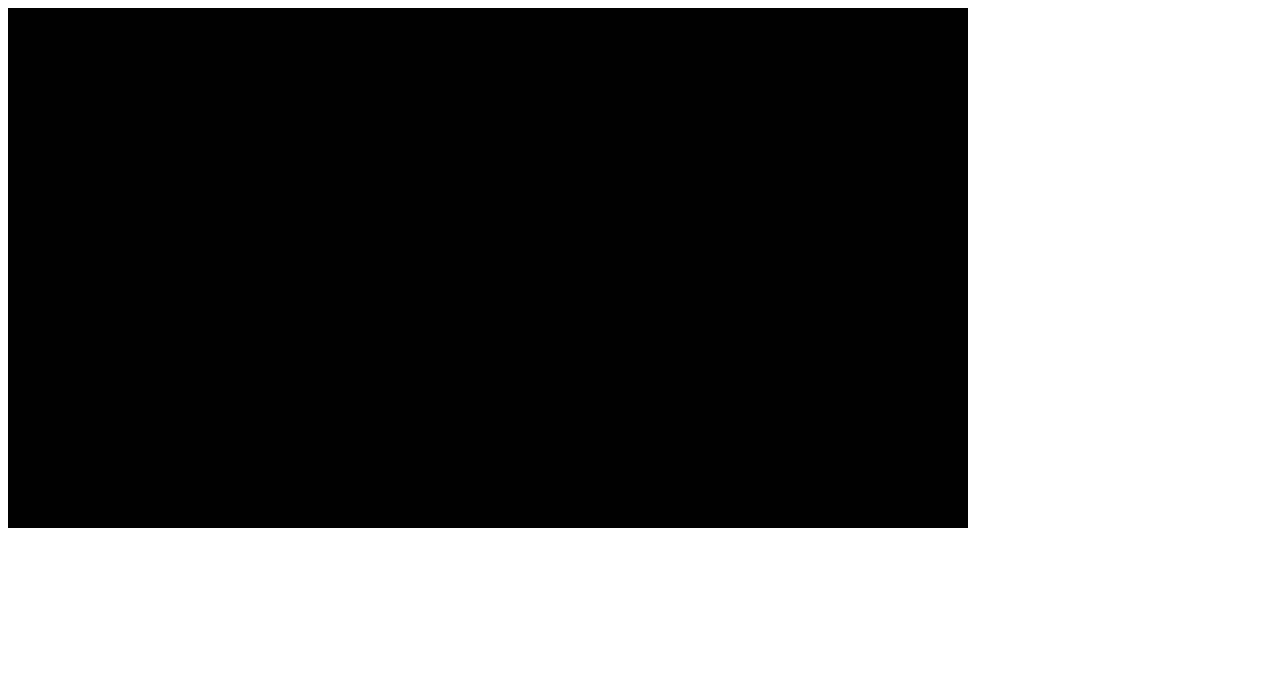
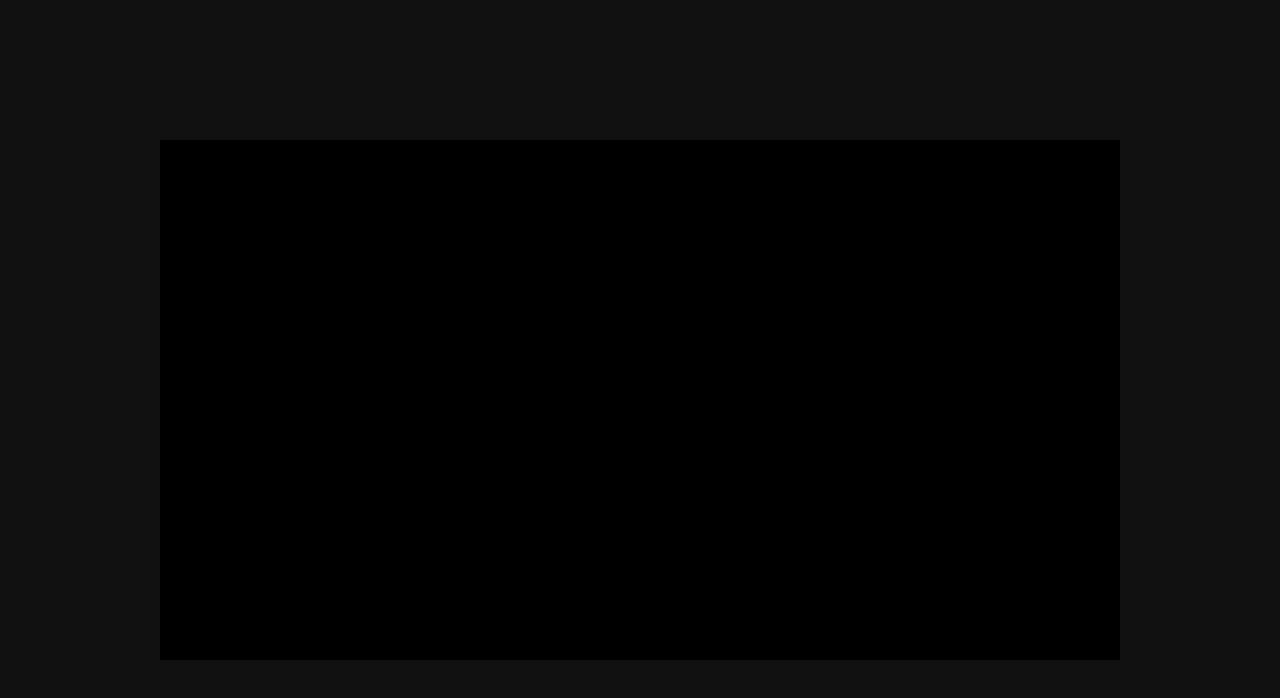
Before and after one commit to RNtaate/Endless-Runner, a website built with webpack: page dist/index.html in a window 1280 px wide. Built offline with nearby package versions, Linux system fonts and the light colour scheme.

Commit message:
Create styler.css file, add styling to body element

```diff
--- /dev/null
+++ b/stylesheets/styler.css
@@ -0,0 +1,17 @@
+*,
+*::before,
+*::after {
+  box-sizing: border-box;
+  -webkit-box-sizing: border-box;
+  -moz-box-sizing: border-box;
+  padding: 0;
+  margin: 0;
+}
+
+body {
+  height: 100vh;
+  background-color: #111;
+  display: flex;
+  justify-content: center;
+  align-items: center;
+}
```
Also changed, not shown: dist/index.html.
